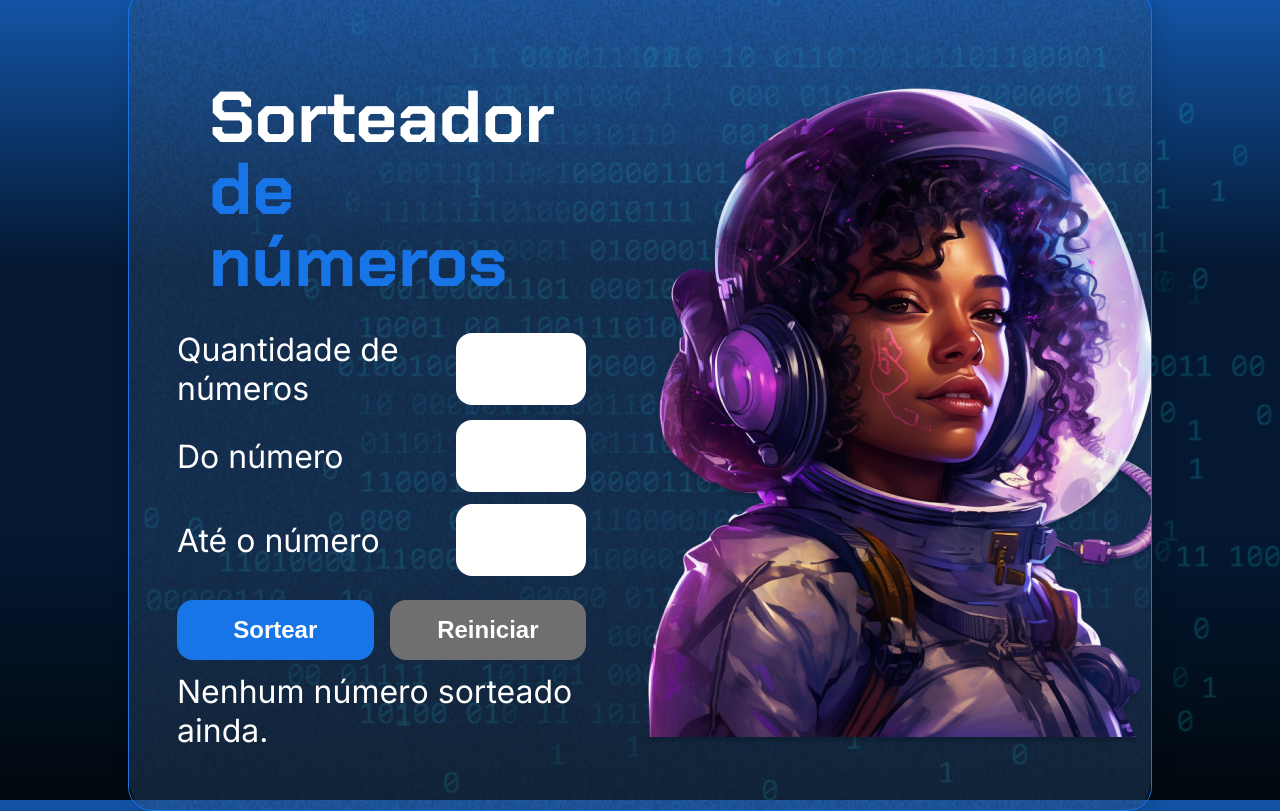
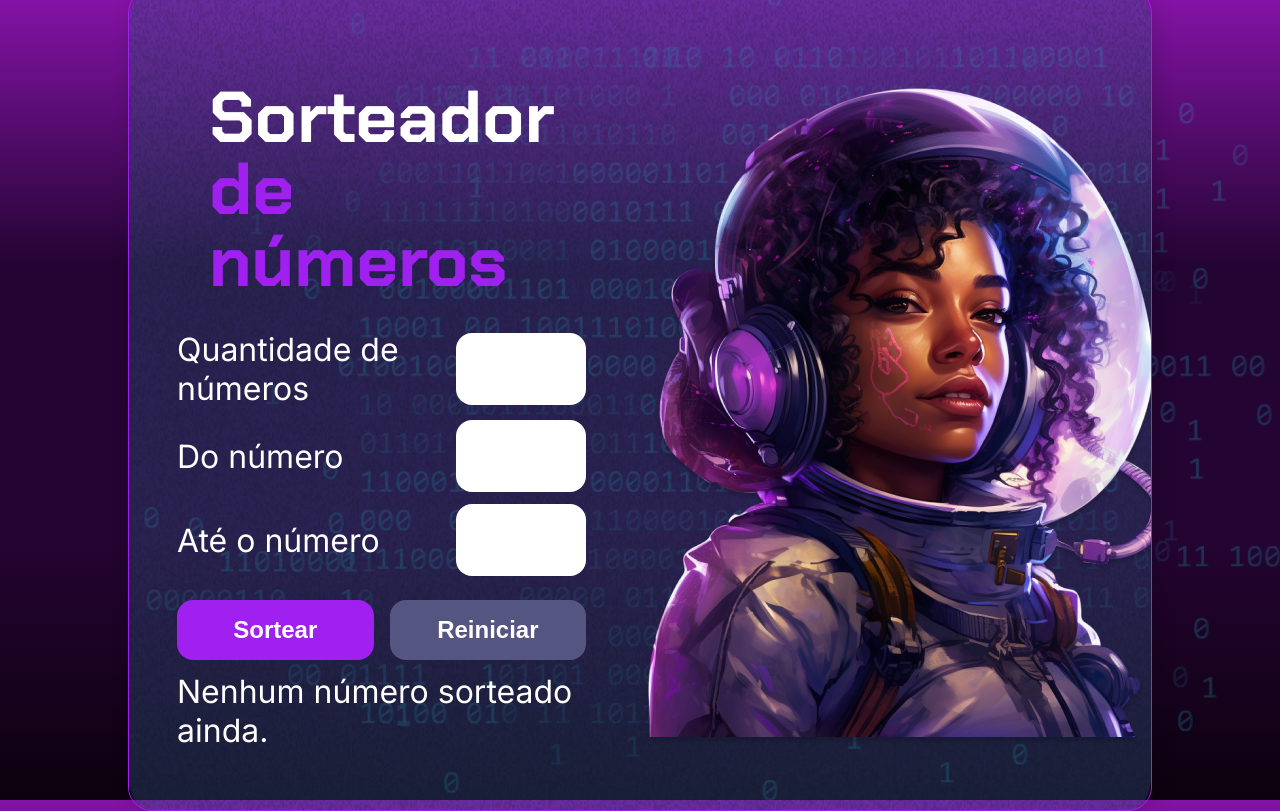
Before and after one commit to Andrey-Gabriel-Ben/Sorteador-de-numeros, a plain HTML site: page index.html in a window 1280 px wide. Drawn offline with Linux system fonts and the light colour scheme.

Commit message:
Alterar a parte visual da página para corresponder ao meu estilo próprio.

```diff
--- a/style.css
+++ b/style.css
@@ -6,7 +6,7 @@
 }
 
 body {
-    background: linear-gradient(#1354A5 0%, #041832 33.33%, #041832 66.67%, #01080E 100%);
+    background: linear-gradient(#8313a5 0%, #230432 33.33%, #250432 66.67%, #0c010e 100%);
     height: 100vh;
     display: flex;
     align-items: center;
@@ -32,7 +32,7 @@ body::before {
     align-items: center;
     justify-content: space-between;
     border-radius: 24px;
-    border: 1px solid #1875E8;
+    border: 1px solid #A020F0;
     box-shadow: 4px 4px 20px 0px rgba(1, 8, 14, 0.15);
     background-image: url("img/Ruido.png");
     background-size: 100% 100%;
@@ -59,7 +59,7 @@ body::before {
 }
 
 .container__texto-azul {
-    color: #1875E8;
+    color: #A020F0;
     display: block;
 
 }
@@ -77,7 +77,7 @@ body::before {
     border-radius: 16px;
     background-color: #FFF;
     border: none;
-    color: #1875E8;
+    color: #A020F0;
     padding: 2rem;
     font-size: 24px;
     font-weight: 700;
@@ -92,7 +92,7 @@ body::before {
 
 .container__botao {
     border-radius: 16px;
-    background: #1875E8;
+    background: #A020F0;
     padding: 16px 24px;
     font-size: 24px;
     width: 100%;
@@ -103,7 +103,7 @@ body::before {
 
 .container__botao-desabilitado {
     border-radius: 16px;
-    background: #6f6f70;
+    background: #555581;
     padding: 16px 24px;
     font-size: 24px;
     width: 100%;
@@ -137,7 +137,7 @@ h1 {
 }
 
 button:disabled {
-    background-color: gray;
+    background-color: #555581;
 }
 
 @media screen and (max-width: 1250px) {
```
